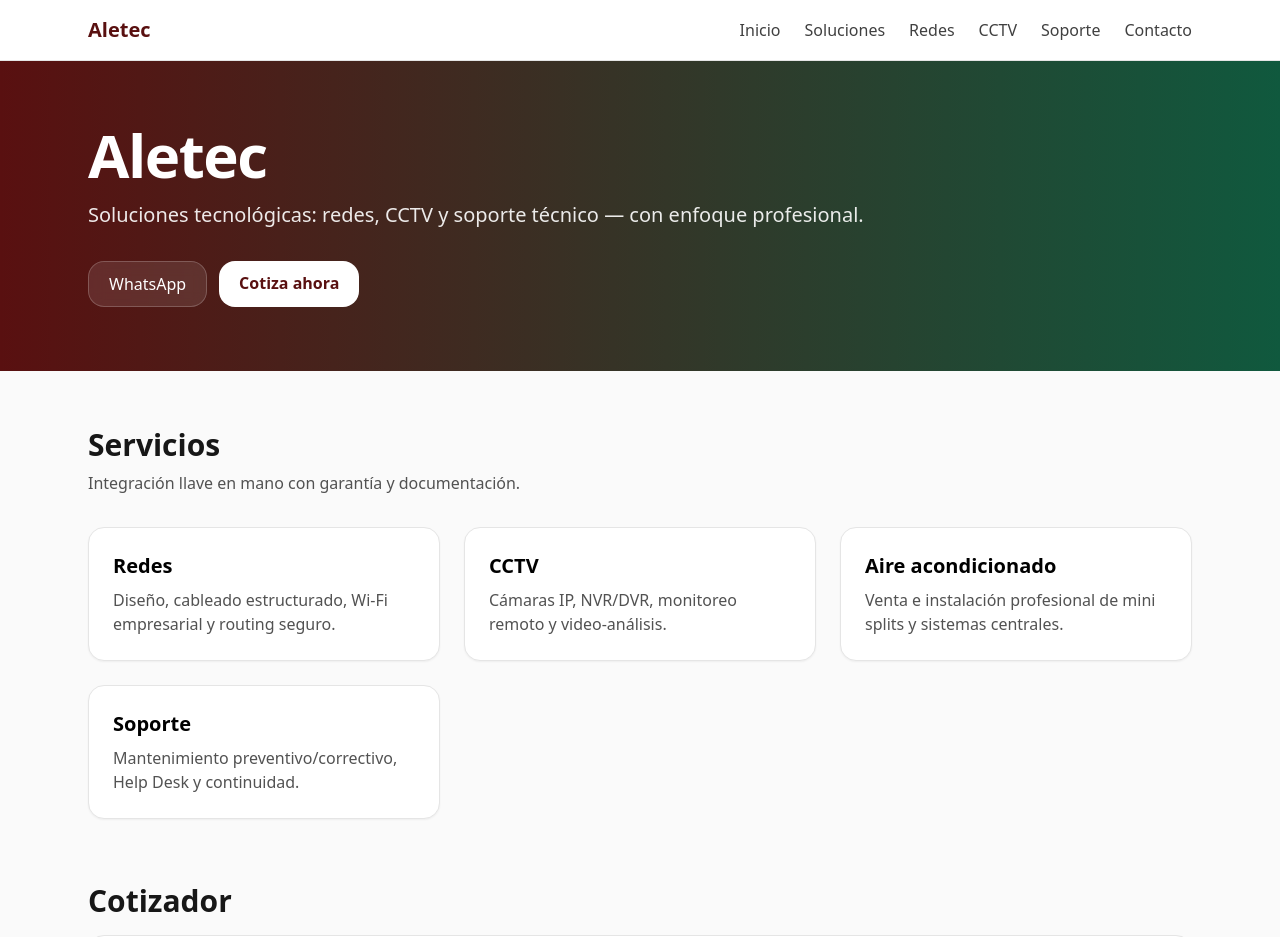
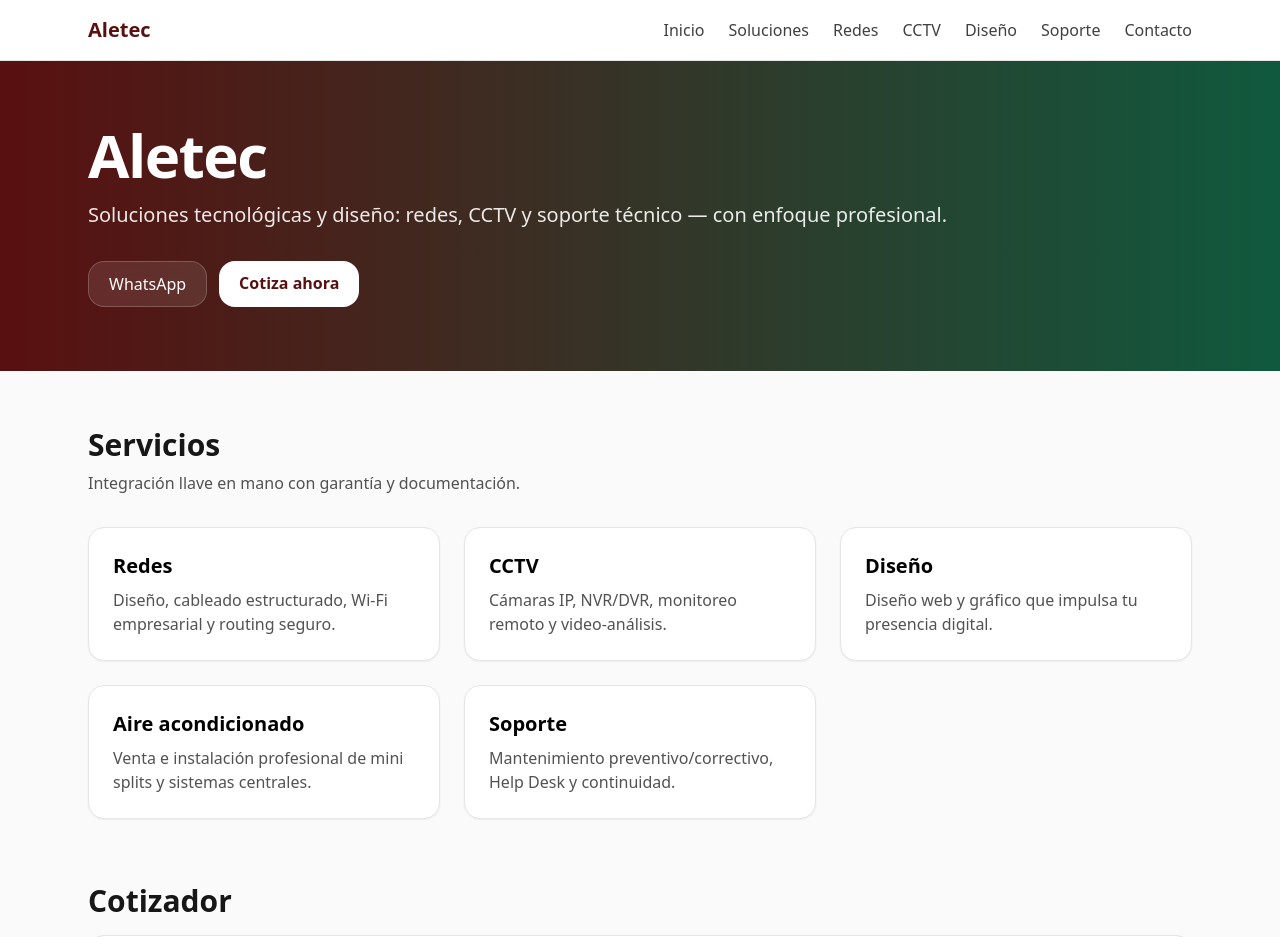
Before and after one commit to ALEXSTR19/AletecApp, a React (Vite) app: page / in a window 1280 px wide. Shown: the top 937 px of the page. Built offline with nearby package versions, Linux system fonts and the light colour scheme.

Commit message:
feat: add design service

```diff
--- a/src/App.jsx
+++ b/src/App.jsx
@@ -5,6 +5,7 @@ import Cotizador from './components/Cotizador'
 const services = [
   { id: 'redes', title: 'Redes', desc: 'Diseño, cableado estructurado, Wi‑Fi empresarial y routing seguro.' },
   { id: 'cctv', title: 'CCTV', desc: 'Cámaras IP, NVR/DVR, monitoreo remoto y video‑análisis.' },
+  { id: 'diseno', title: 'Diseño', desc: 'Diseño web y gráfico que impulsa tu presencia digital.' },
   { id: 'aire', title: 'Aire acondicionado', desc: 'Venta e instalación profesional de mini splits y sistemas centrales.' },
   { id: 'soporte', title: 'Soporte', desc: 'Mantenimiento preventivo/correctivo, Help Desk y continuidad.' }
 ]
@@ -17,7 +18,7 @@ export default function App() {
         <div className="max-w-6xl mx-auto px-6 py-16">
           <h1 className="text-4xl md:text-6xl font-extrabold tracking-tight">Aletec</h1>
           <p className="mt-4 text-lg md:text-xl opacity-90">
-            Soluciones tecnológicas: redes, CCTV y soporte técnico — con enfoque profesional.
+            Soluciones tecnológicas y diseño: redes, CCTV y soporte técnico — con enfoque profesional.
           </p>
           <div className="mt-8 flex gap-3">
             <a href="https://wa.me/527831161033" target="_blank" rel="noreferrer"
@@ -36,7 +37,7 @@ export default function App() {
         <section id="servicios">
           <h2 className="text-2xl md:text-3xl font-bold text-neutral-900">Servicios</h2>
           <p className="text-neutral-600 mt-2">Integración llave en mano con garantía y documentación.</p>
-          <div className="grid md:grid-cols-3 gap-6 mt-8">
+          <div className="grid md:grid-cols-2 lg:grid-cols-3 gap-6 mt-8">
             {services.map((s) => (
               <div key={s.id} id={s.id} className="rounded-2xl border border-neutral-200 bg-white p-6 shadow-sm">
                 <h3 className="text-xl font-semibold">{s.title}</h3>
--- a/src/components/Navbar.jsx
+++ b/src/components/Navbar.jsx
@@ -5,6 +5,7 @@ const links = [
   { href: '#servicios', label: 'Soluciones' },
   { href: '#redes', label: 'Redes' },
   { href: '#cctv', label: 'CCTV' },
+  { href: '#diseno', label: 'Diseño' },
   { href: '#soporte', label: 'Soporte' },
   { href: '#contacto', label: 'Contacto' }
 ]
```
